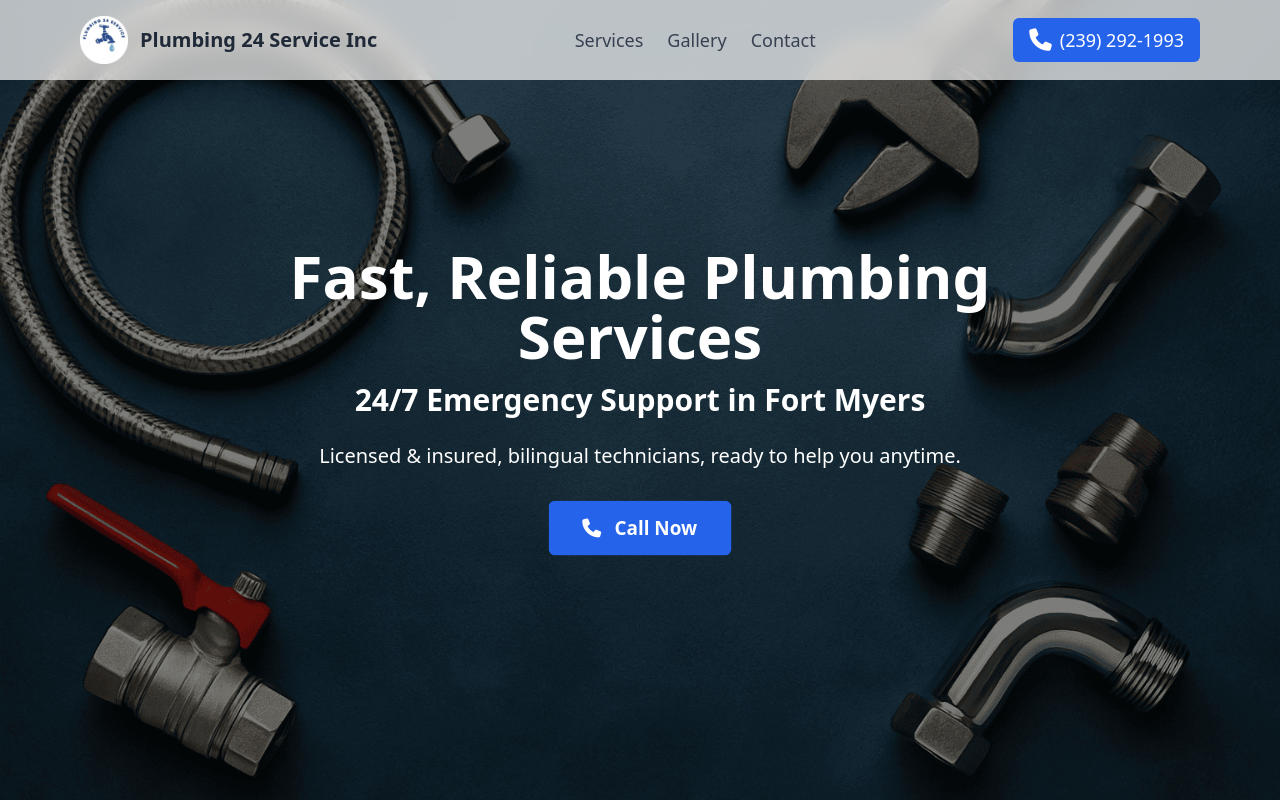
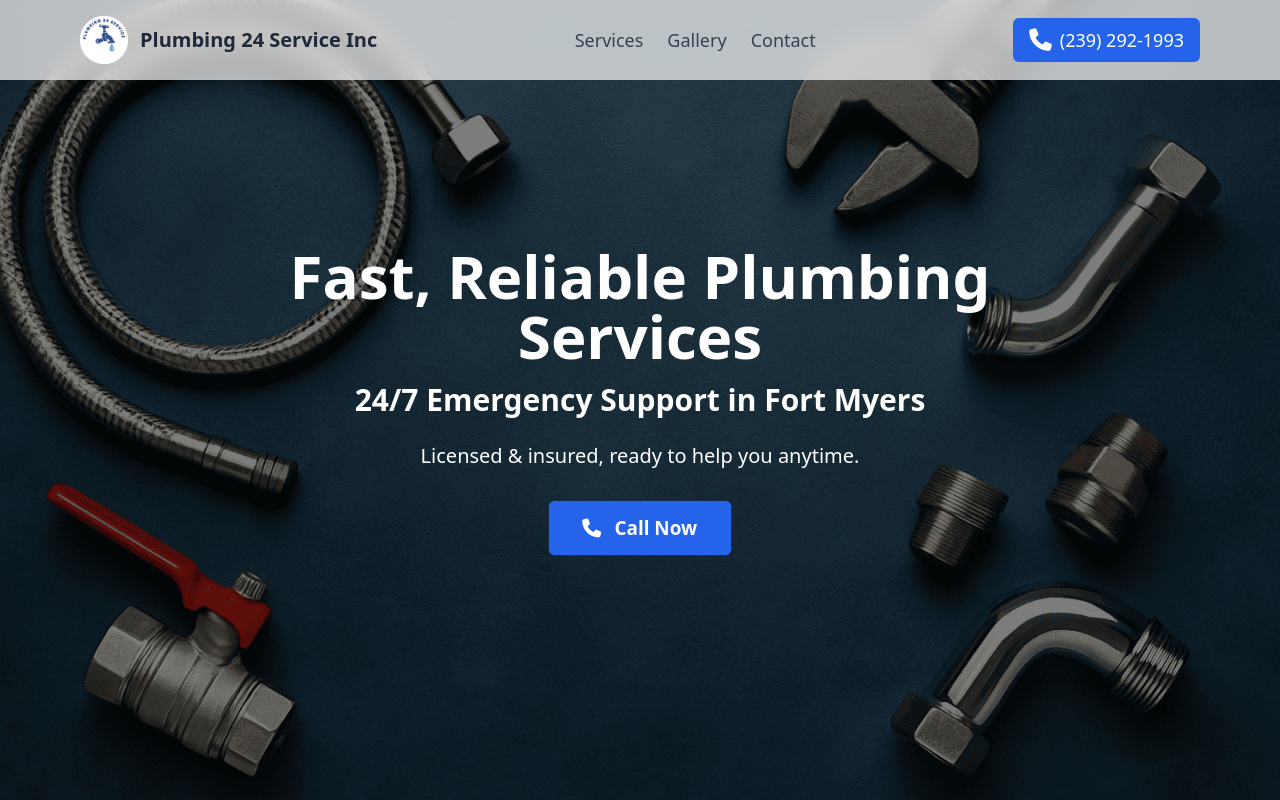
Before and after one commit to AdSchl2E/Plumbing-24-Service-Inc, a plain HTML site: page index.html in a window 1280 px wide. Shown: the top 800 px of the page. Drawn offline with nearby package versions, Linux system fonts and the light colour scheme.

Commit message:
update service description in hero section for clarity

```diff
--- a/index.html
+++ b/index.html
@@ -179,7 +179,7 @@
         24/7 Emergency Support in Fort Myers
       </h2>
       <p class="text-lg md:text-xl mb-8">
-        Licensed & insured, bilingual technicians, ready to help you anytime.
+        Licensed & insured, ready to help you anytime.
       </p>
       <a
         href="tel:2392921993"
```
